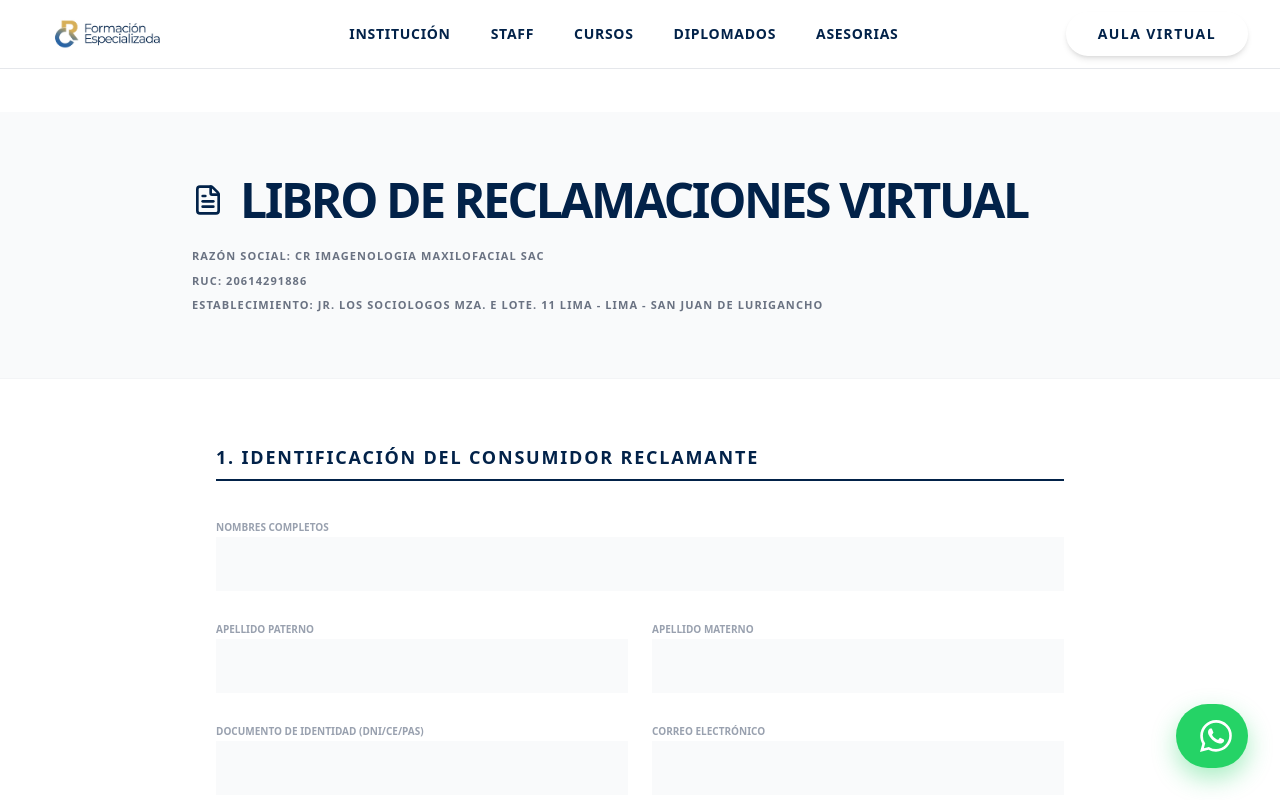
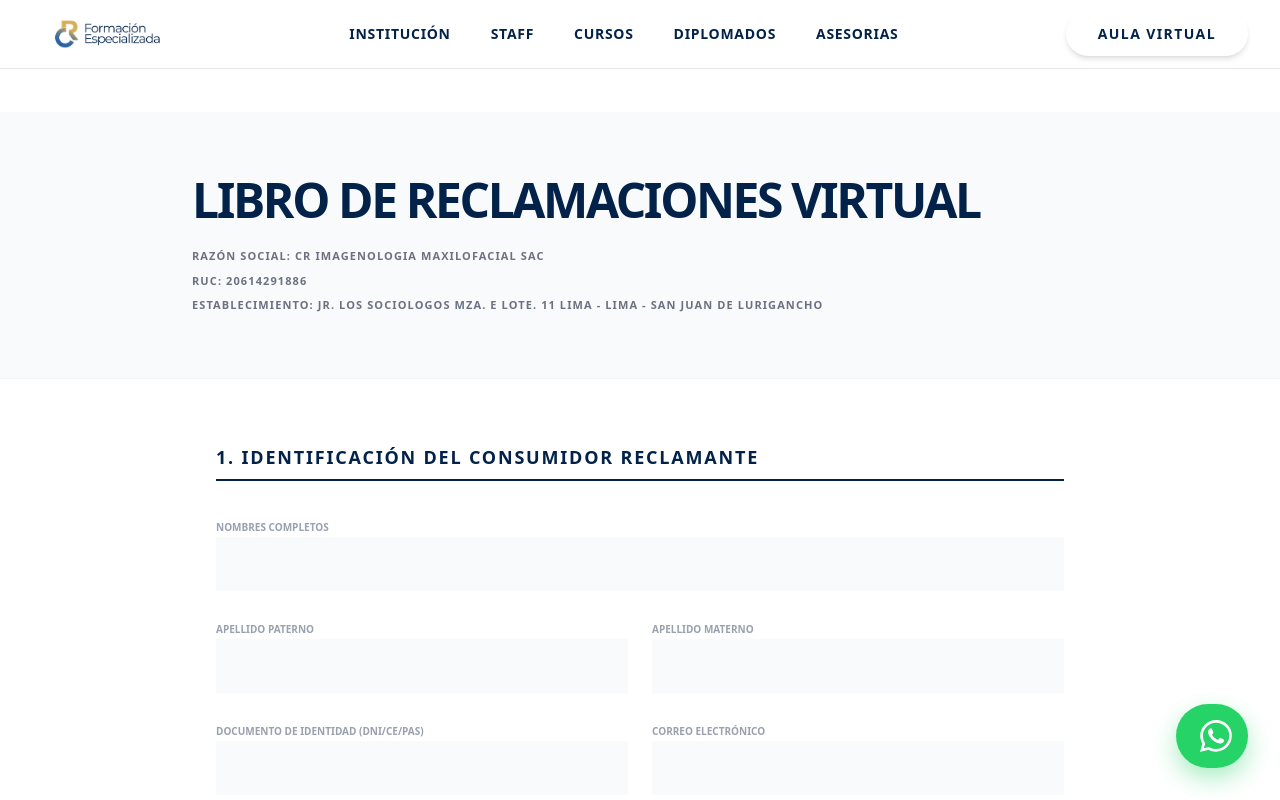
Before and after one commit to CR-Odontologia/Landing-Page, a Next.js app: page /reclamaciones in a window 1280 px wide. Shown: the top 800 px of the page. Built offline with nearby package versions, Linux system fonts and the light colour scheme.

Commit message:
bugfix: remove file icon in claim page

```diff
--- a/src/app/reclamaciones/page.tsx
+++ b/src/app/reclamaciones/page.tsx
@@ -74,7 +74,6 @@ const LibroReclamaciones = () => {
             <header className="bg-gray-50 py-16 px-6 border-b border-gray-100">
                 <div className="max-w-4xl mx-auto">
                     <div className="flex items-center gap-4 mb-6">
-                        <FileText className="text-[#022249]" size={32} />
                         <h1 className="text-3xl md:text-5xl font-black text-[#022249] uppercase tracking-tighter">
                             Libro de Reclamaciones Virtual
                         </h1>
```
